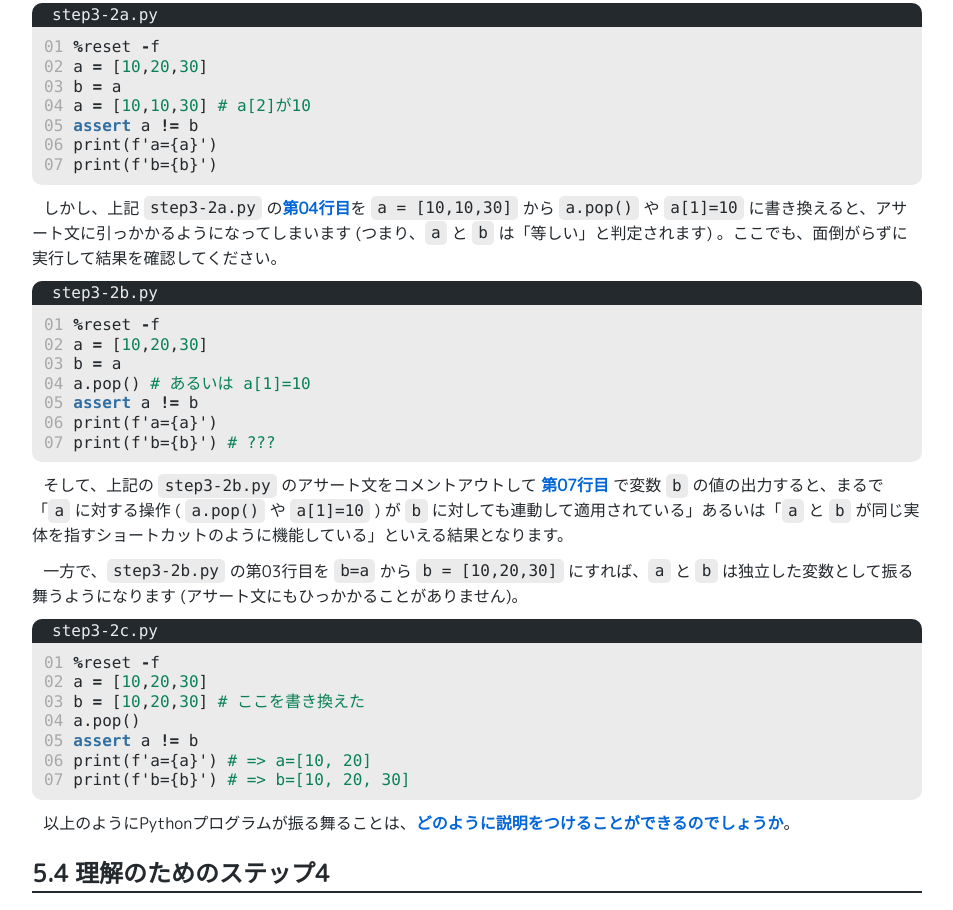
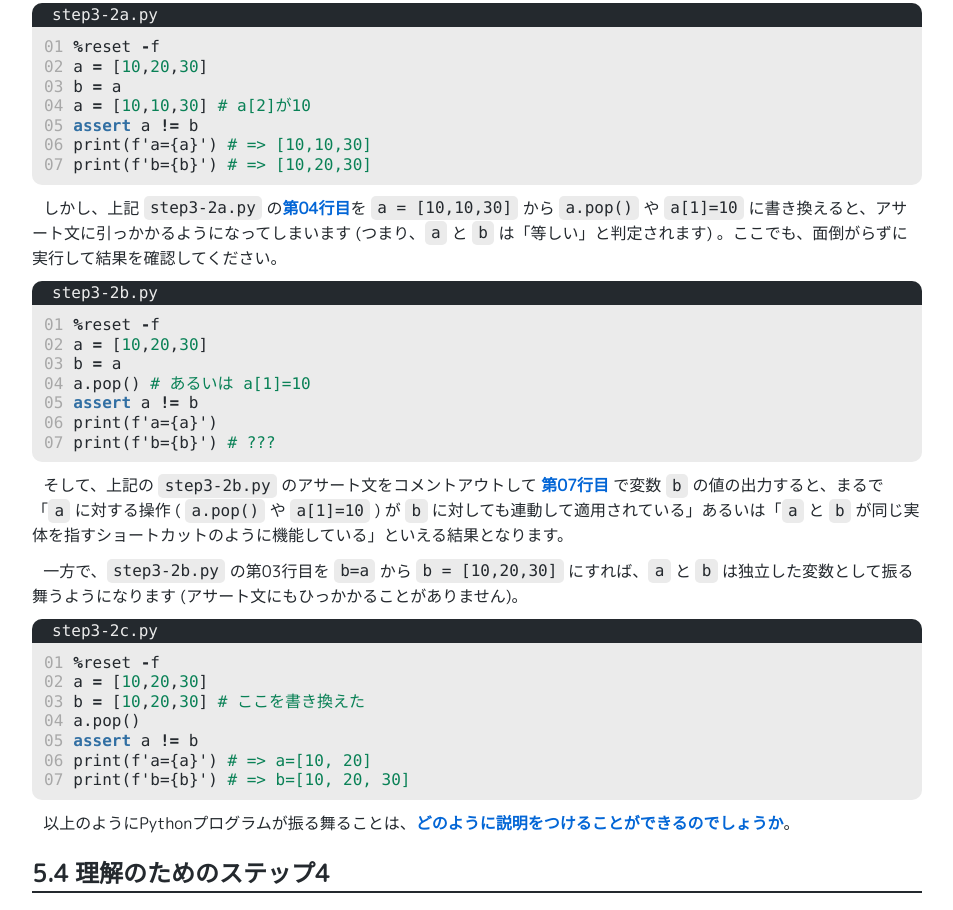
Before and after one commit to TakeshiWada1980/Programming1-2023, a plain HTML site: page docs/lecture13.html in a window 1280 px wide. Shown: the part 8975-9885 px from the top of the page, without its empty margins (163-1116 px from the left). Drawn offline with Linux system fonts and the light colour scheme.

Commit message:
docs: update lecture13.html

```diff
--- a/docs/lecture13.html
+++ b/docs/lecture13.html
@@ -560,8 +560,8 @@ mat[2][3]=120</code></pre>
 <span id="cb24-3"><a href="#cb24-3"></a>b <span class="op">=</span> a</span>
 <span id="cb24-4"><a href="#cb24-4"></a>a <span class="op">=</span> [<span class="dv">10</span>,<span class="dv">10</span>,<span class="dv">30</span>] <span class="co"># a[2]が10</span></span>
 <span id="cb24-5"><a href="#cb24-5"></a><span class="cf">assert</span> a <span class="op">!=</span> b</span>
-<span id="cb24-6"><a href="#cb24-6"></a><span class="bu">print</span>(<span class="ss">f&#39;a=</span><span class="sc">{</span>a<span class="sc">}</span><span class="ss">&#39;</span>) </span>
-<span id="cb24-7"><a href="#cb24-7"></a><span class="bu">print</span>(<span class="ss">f&#39;b=</span><span class="sc">{</span>b<span class="sc">}</span><span class="ss">&#39;</span>) </span></code></pre></div>
+<span id="cb24-6"><a href="#cb24-6"></a><span class="bu">print</span>(<span class="ss">f&#39;a=</span><span class="sc">{</span>a<span class="sc">}</span><span class="ss">&#39;</span>) <span class="co"># =&gt; [10,10,30] </span></span>
+<span id="cb24-7"><a href="#cb24-7"></a><span class="bu">print</span>(<span class="ss">f&#39;b=</span><span class="sc">{</span>b<span class="sc">}</span><span class="ss">&#39;</span>) <span class="co"># =&gt; [10,20,30]</span></span></code></pre></div>
       <p>しかし、上記 <code>step3-2a.py</code>
       の<strong>第04行目</strong>を <code>a = [10,10,30]</code> から
       <code>a.pop()</code> や <code>a[1]=10</code>
```
